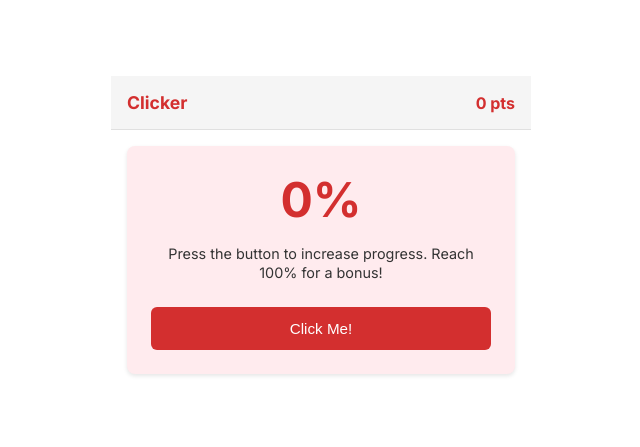
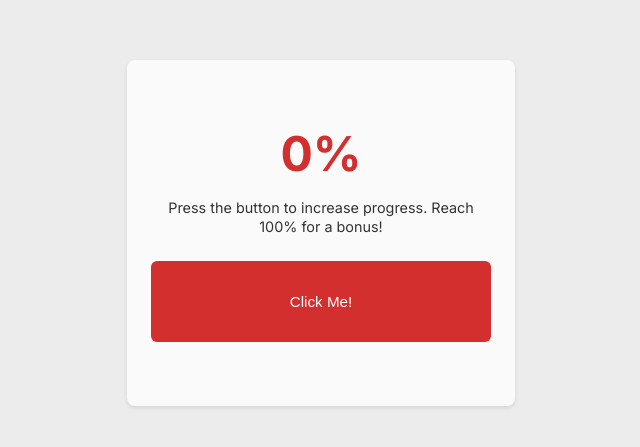
Before and after one commit to Sianuga/IlluminateApp, a Next.js app: page /clicker in a window 1280 px wide. Shown: the part 167-614 px from the top of the page, without its empty margins (319-959 px from the left). Built offline with nearby package versions, Linux system fonts and the light colour scheme.

Commit message:
better view

```diff
--- a/src/app/clicker/ClickerPage.css
+++ b/src/app/clicker/ClickerPage.css
@@ -18,7 +18,7 @@ body {
   position: relative;
   width: 100%;
   height: 100vh;
-  background-color: #fff;
+  background-color: #ececec;
   display: flex;
   align-items: center;
   justify-content: center;
@@ -35,7 +35,7 @@ body {
   display: flex;
   justify-content: space-between;
   align-items: center;
-  background-color: #f5f5f5;
+  background-color: #ececec;
   padding: 1rem;
   border-bottom: 1px solid #e0e0e0;
 }
@@ -54,10 +54,12 @@ body {
 
 /* Card styling */
 .clicker-card {
-  background-color: #ffebee;
+  background-color: #fafafa;
   margin: 1rem;
   border-radius: 8px;
   padding: 1.5rem;
+  padding-top: 4rem;
+  padding-bottom: 4rem;
   text-align: center;
   box-shadow: 0 2px 4px rgba(0, 0, 0, 0.1);
 }
@@ -84,7 +86,7 @@ body {
   background-color: #d32f2f;
   color: #fff;
   font-size: 0.95rem;
-  padding: 0.8rem;
+  padding: 2rem;
   border: none;
   border-radius: 6px;
   cursor: pointer;
@@ -98,6 +100,12 @@ body {
 .clicker-button:disabled {
   background-color: #aaa;
   cursor: not-allowed;
+}
+
+.overlay-button {
+    margin-top: 2rem;
+    width: 80%;
+    padding: 1.5rem;
 }
 
 /* Message feedback */
@@ -183,7 +191,7 @@ body {
 }
 
 .overlay-message {
-  font-size: 1.2rem;
+  font-size: 3rem;
   font-weight: 700;
   color: #d32f2f;
   text-align: center;
--- a/src/app/clicker/page.tsx
+++ b/src/app/clicker/page.tsx
@@ -82,17 +82,17 @@ const ClickerPage: React.FC = () => {
       setPoints(totalPoints);
       setProgress(100);
       setMessage(
-        `Clicker complete! You earned ${bonus} bonus points. Total: ${totalPoints} pts.`
+        `+ ${bonus} points!`
       );
       setIsComplete(true);
-      // After 3 seconds, go back to the root route
-      setTimeout(() => {
-        router.push("/");
-      }, 3000);
     } else {
       setProgress(newProgress);
       setMessage(`+${increment}% progress!`);
     }
+  };
+
+  const handleReturn = () => {
+    router.push("/");
   };
 
   return (
@@ -101,12 +101,6 @@ const ClickerPage: React.FC = () => {
     >
       {animate && <ParticleEffect />}
       <div className="clicker-content">
-        <div className="clicker-top-bar">
-          <div className="clicker-top-bar-left">
-            <h1>Clicker</h1>
-          </div>
-          <div className="clicker-top-bar-right">{points} pts</div>
-        </div>
         <div className="clicker-card">
           <div className="clicker-progress">{progress}%</div>
           <p className="clicker-instructions">
@@ -126,8 +120,12 @@ const ClickerPage: React.FC = () => {
         <div className="overlay">
           <div className="overlay-message">
             {message}
-            <br />
-            Redirecting...
+            <button
+              className="clicker-button overlay-button"
+              onClick={handleReturn}
+            >
+              Return to Main Page
+            </button>
           </div>
         </div>
       )}
--- a/src/app/globals.css
+++ b/src/app/globals.css
@@ -463,6 +463,7 @@ body {
   right: 50%;
   margin-left: -50vw;
   margin-right: -50vw;
+  margin-bottom: 2rem;
 }
 
 .news-box {
```
